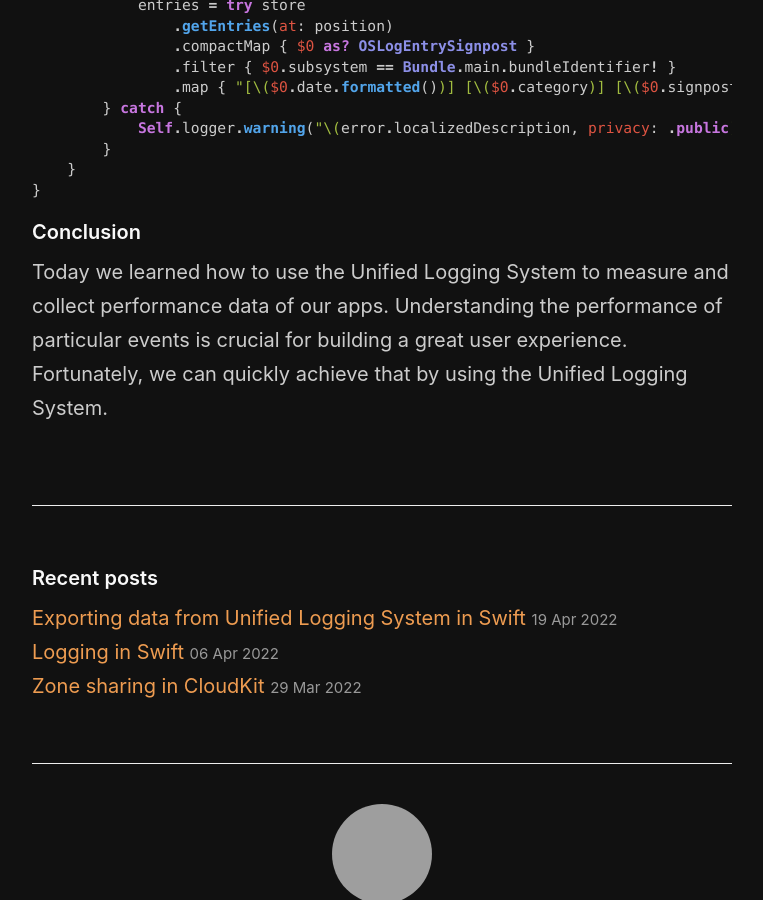
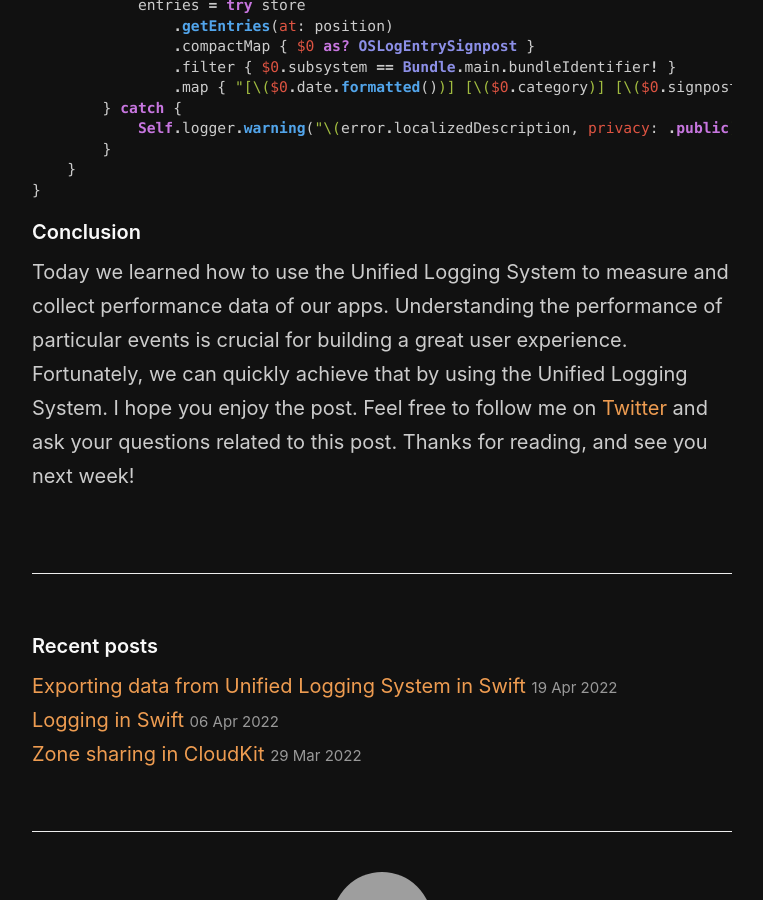
Before and after one commit to mecid/mecid.github.io, a Jekyll site: the page built from _posts/2022-05-04-measuring-app-performance-in-swift.md, in a window 1280 px wide and 900 px high, scrolled down 3621 px, cut to the strip 0-900 px from the top of the window. Shown: the whole strip, without its empty margins (258-1021 px from the left). Built offline with Jekyll 4.4.1, drawn with Linux system fonts in a browser that asks for light colours; grey boxes are pictures that could not be loaded.

Commit message:
conclusion added to measuring app performance post

````diff
--- a/_posts/2022-05-04-measuring-app-performance-in-swift.md
+++ b/_posts/2022-05-04-measuring-app-performance-in-swift.md
@@ -121,4 +121,4 @@ import Foundation
 ```
 
 #### Conclusion
-Today we learned how to use the Unified Logging System to measure and collect performance data of our apps. Understanding the performance of particular events is crucial for building a great user experience. Fortunately, we can quickly achieve that by using the Unified Logging System.
+Today we learned how to use the Unified Logging System to measure and collect performance data of our apps. Understanding the performance of particular events is crucial for building a great user experience. Fortunately, we can quickly achieve that by using the Unified Logging System. I hope you enjoy the post. Feel free to follow me on [Twitter](https://twitter.com/mecid) and ask your questions related to this post. Thanks for reading, and see you next week!
````
